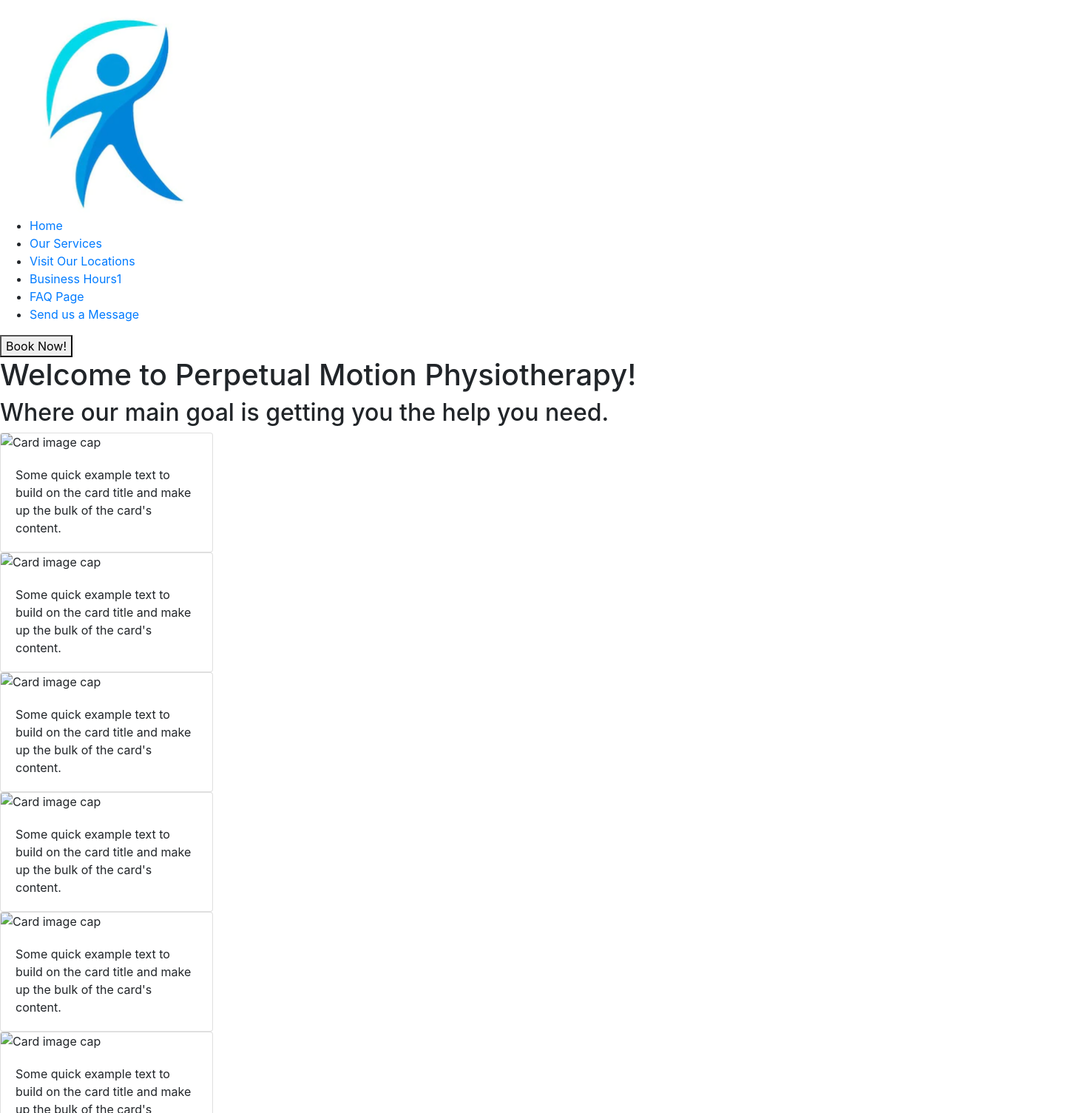
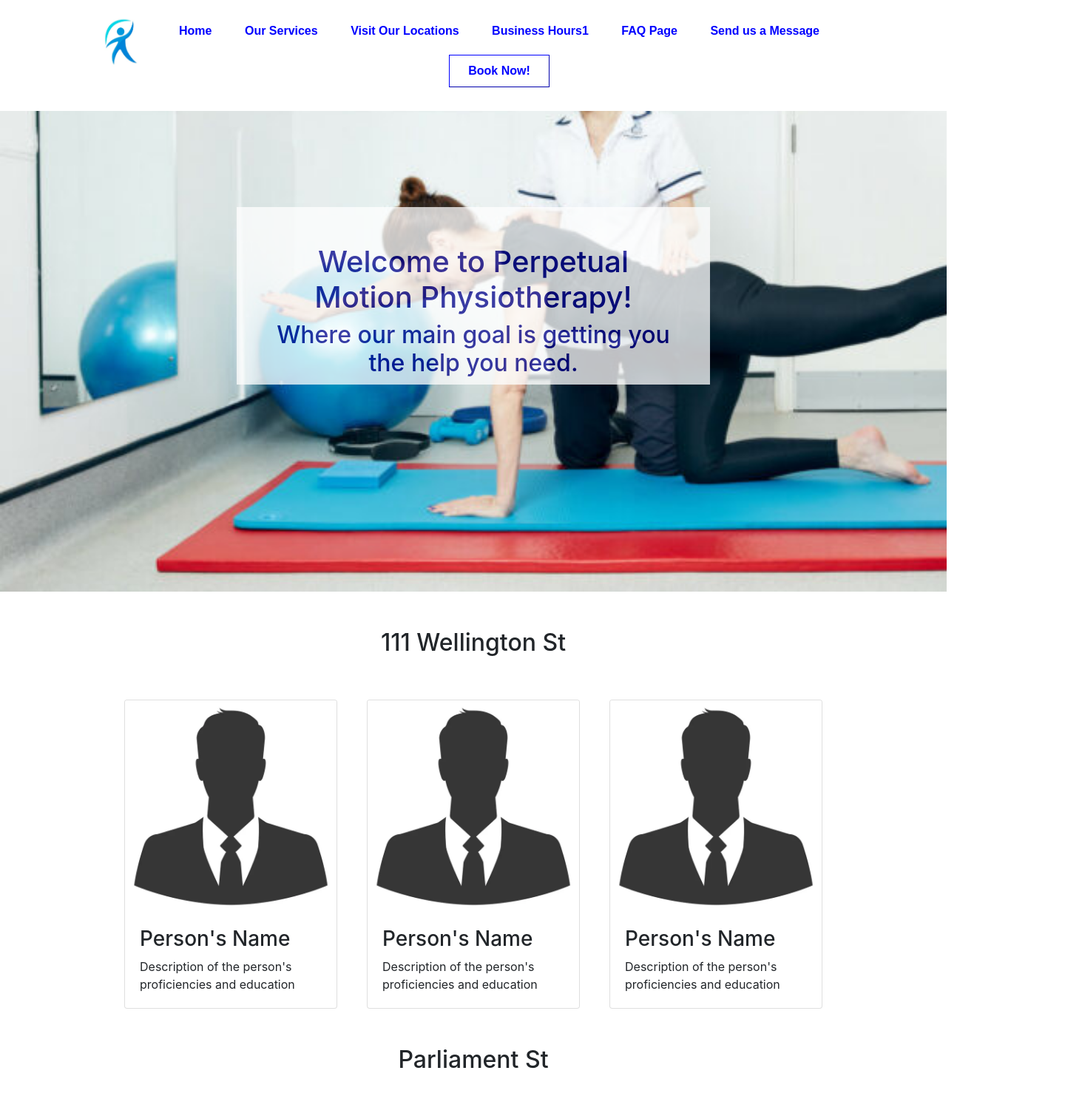
Before and after one commit to NicholasTurbide/SEG3525-Website-Repository, a plain HTML site: page index.html in a window 1280 px wide. Shown: the top 1505 px of the page at 74% size, 1440 px wide, since content can reach past the window. Drawn offline with nearby package versions, Linux system fonts and the light colour scheme.

Commit message:
Content Update
added most content for the main page - still needs button re-alignment and a lot of touchups and details

```diff
--- a/index.html
+++ b/index.html
@@ -25,9 +25,10 @@
                     <li><a href = "#Business-Hours">Business Hours1</a></li>
                     <li><a href = "#FAQ">FAQ Page</a></li>
                     <li><a href = "#Message">Send us a Message</a></li>
+                    <li><a href="Reservations.html"><button>Book Now!</button></a></li>
                 </ul>
             </nav>
-            <a class="reserve" href="Reservations-Page"><button>Book Now!</button></a>
+
 
         </header>
 
@@ -45,60 +46,71 @@
         <!-- Our Locations -->
         <div class = "Locations" id="Locations">
 
-            </div class = "Location">
+            <div class = "Location">
 
+                <h2 class="locationtext">111 Wellington St</h2>
+
+                <div class="card-holder">
                     <div class="card" style="width: 18rem;">
-                <img class="card-img-top" src="..." alt="Card image cap">
+                        <img class="card-img-top" src="./images/no-pfp.jpg" alt="Card image cap">
                         <div class="card-body">
-                  <p class="card-text">Some quick example text to build on the card title and make up the bulk of the card's content.</p>
+                            <h3>Person's Name</h3>
+                            <p class="card-text">Description of the person's proficiencies and education </p>
                         </div>
                     </div>
 
                     <div class="card" style="width: 18rem;">
-                    <img class="card-img-top" src="..." alt="Card image cap">
+                        <img class="card-img-top" src="./images/no-pfp.jpg" alt="Card image cap">
                         <div class="card-body">
-                      <p class="card-text">Some quick example text to build on the card title and make up the bulk of the card's content.</p>
+                            <h3>Person's Name</h3>
+                            <p class="card-text">Description of the person's proficiencies and education </p>
                         </div>
                     </div>
 
                     <div class="card" style="width: 18rem;">
-                    <img class="card-img-top" src="..." alt="Card image cap">
+                        <img class="card-img-top" src="./images/no-pfp.jpg" alt="Card image cap">
                         <div class="card-body">
-                      <p class="card-text">Some quick example text to build on the card title and make up the bulk of the card's content.</p>
+                            <h3>Person's Name</h3>
+                            <p class="card-text">Description of the person's proficiencies and education </p>
                         </div>
                     </div>
-
+                </div>
             </div>
 
                 <!-- if I have time I'll make a button so that you can see more of the staff - as a proof of concept, 3 will be what I am for however. -->
 
 
 
-            </div class = "Location">
+            <div class = "Location">
 
+                <h2 class="locationtext">Parliament St</h2>
+
+                <div class="card-holder">
                     <div class="card" style="width: 18rem;">
-                    <img class="card-img-top" src="..." alt="Card image cap">
+                        <img class="card-img-top" src="./images/no-pfp.jpg" alt="Card image cap">
                         <div class="card-body">
-                    <p class="card-text">Some quick example text to build on the card title and make up the bulk of the card's content.</p>
+                            <h3>Person's Name</h3>
+                            <p class="card-text">Description of the person's proficiencies and education </p>
                         </div>
                     </div>
 
                     <div class="card" style="width: 18rem;">
-                    <img class="card-img-top" src="..." alt="Card image cap">
+                        <img class="card-img-top" src="./images/no-pfp.jpg" alt="Card image cap">
                         <div class="card-body">
-                      <p class="card-text">Some quick example text to build on the card title and make up the bulk of the card's content.</p>
+                            <h3>Person's Name</h3>
+                            <p class="card-text">Description of the person's proficiencies and education </p>
                         </div>
                     </div>
 
                     <div class="card" style="width: 18rem;">
-                    <img class="card-img-top" src="..." alt="Card image cap">
+                        <img class="card-img-top" src="./images/no-pfp.jpg" alt="Card image cap">
                         <div class="card-body">
-                      <p class="card-text">Some quick example text to build on the card title and make up the bulk of the card's content.</p>
+                            <h3>Person's Name</h3>
+                            <p class="card-text">Description of the person's proficiencies and education </p>
                         </div>
                     </div>
-
                 </div>
-
+            </div>
         </div>
 
         <!-- Services Section -->
@@ -152,6 +164,8 @@
         <!-- FAQ Messages Page -->
         <div class="FAQ" id="FAQ">
 
+            <h1>FAQ - Frequently Asked Questions</h1>
+
             <div class="problems">
                 <div class="problem">
                     <div class="card" style="width: 18rem;">
--- a/style.css
+++ b/style.css
@@ -14,3 +14,195 @@ h1{
 h2{
     font-family: "Montserrat", sans-serif;
 }
+
+/*Main*/
+html,body{
+    height:100%;
+    scroll-behavior: smooth;
+}
+
+:target{
+    scroll-margin-top: 4.5rem;
+}
+
+* {
+    box-sizing: border-box;
+    margin: 0;
+    padding: 0;
+}
+
+/*Nav*/
+header{
+    display: flex;
+    justify-content: space-between;
+    align-items: center;
+    text-align: center;
+    padding: 20px 10%;
+    width: 100%;
+    position: fixed;
+    z-index: 10;
+    overflow: hidden;
+    background-color: white;
+    max-height:150px;
+}
+
+.logo {
+    cursor: pointer;
+    height: 70px;
+    width: 70px;
+    float: left;
+}
+
+.nav-links{
+    list-style: none;
+}
+
+.nav-links li{
+    display: inline-block;
+    padding: 10px 20px;
+    transition: all 0.3s ease 0s;
+    color: darkblue;
+}
+
+.nav-links li a{
+    color: blue;
+    text-decoration: none;
+}
+
+.nav-links li a:hover{
+    color: white;
+    background-color: blue;
+    text-decoration: none;
+}
+
+li, a, button{
+    font-family: "Montserrat", sans-serif;
+    font-weight: 700;
+    font-size: 16px;
+    color: white ;
+    text-decoration: none;
+}
+
+button{
+    padding: 9px 25px;
+    background-color: white;
+    border-width:1px;
+    cursor: pointer;
+    transition: all 0.3s ease 0s;
+    color: blue;
+    float: right;
+    border-color: blue;
+}
+
+button:hover{
+    background-color: blue;
+    color: white;
+}
+
+/* Home */
+
+.home{
+    height: 100%;
+    background-color: white;
+    display: relative;
+}
+
+.home-background{
+    background-image: url("./images/Physiotherapy.jpeg");
+    background-repeat: no-repeat;
+    height: 100%;
+    position: relative;
+    background-size: cover;
+    z-index: 1;
+}
+
+.home-text{
+    width: 50%;
+    height: 30vh;
+    padding: 50px 40px 40px 40px;
+    margin:auto;
+    position:absolute;
+    z-index: 2;
+    text-align: Center;
+    background-color: white;
+    opacity: 0.75;
+    color: darkblue;
+    display: inline-block;
+    bottom: 35%;
+    right: 25%;
+}
+
+.home-text .h1{
+    font-size: 50px;
+}
+
+.home-text .h1{
+    font-size: 20px;
+}
+
+.Locations{
+    width:100%;
+    height: auto;
+    padding-bottom: 5px;
+}
+
+.locationtext{
+    padding: 50px;
+    text-align: Center;
+}
+
+
+.Location .card-holder{
+    display:flex;
+    justify-content:center;
+}
+
+.card{
+    margin-left:20px;
+    margin-right:20px;
+    cursor:pointer;
+}
+
+
+.services{
+    height: auto;
+    width:100%;
+
+}
+
+.services h2{
+    text-align: Center;
+    padding-bottom: 10px;
+}
+
+.service{
+    justify-content: left;
+    display:inline-flex;
+    text-align: left;
+    padding-left:50px;
+    width:100%;
+}
+
+.service img{
+    max-width: 200px;
+    max-height: 15%;
+    border: 1px solid;
+    border-radius: 5px;
+}
+
+.service button{
+    align-self: right;
+    max-width:fit-content;
+    height: fit-content;
+}
+
+.FAQ h1{
+    text-align: center;
+    padding-top: 20px;
+    padding-bottom: 20px;
+}
+
+.problems{
+    display: flex;
+    justify-content: center;
+}
```
Also changed, not shown: Reservations.html (+2 -2 lines), images/Physiotherapy.jpeg (added), images/no-pfp.jpg (added). Lines whose indentation alone changed are shown as unchanged.
